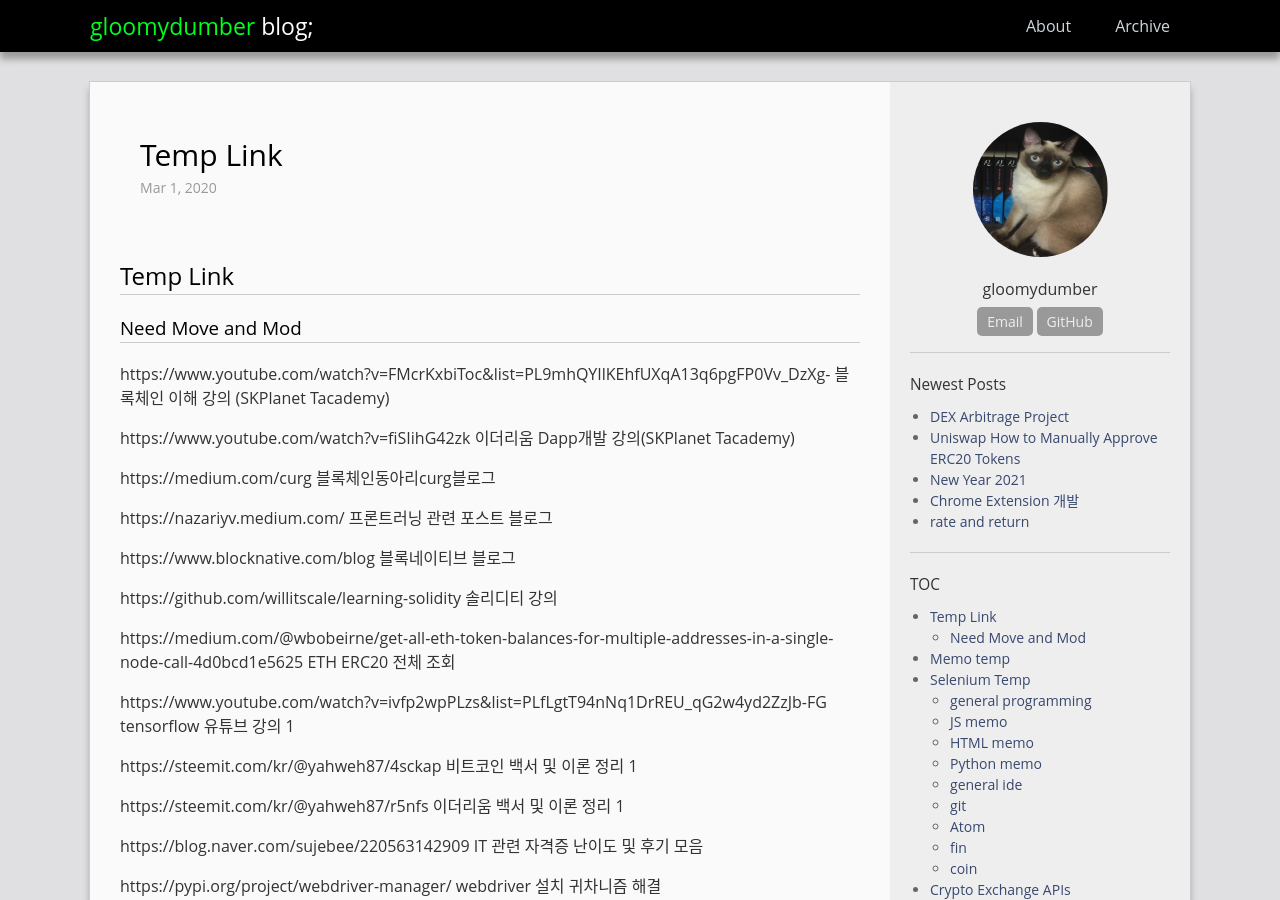
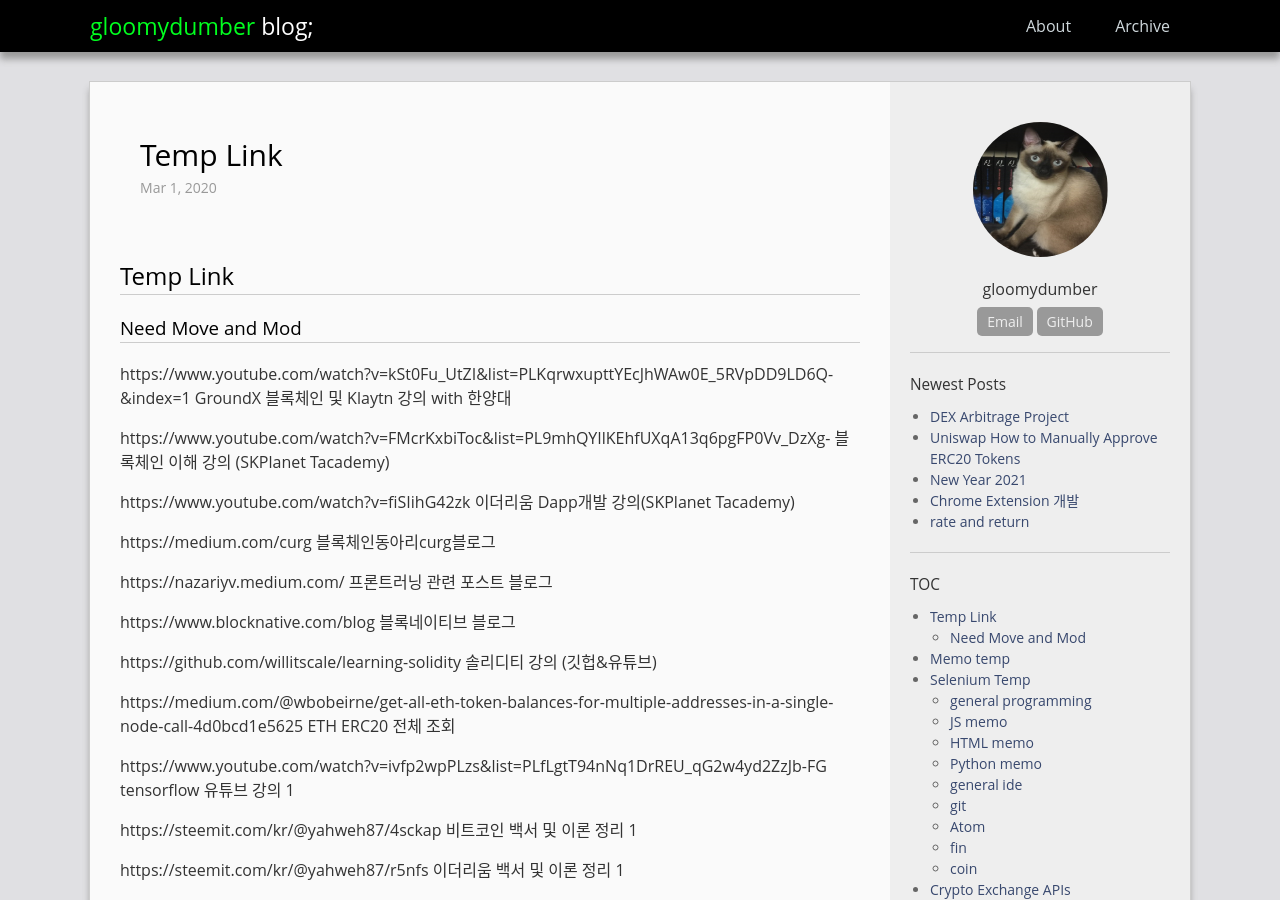
Before and after one commit to gloomydumber/copy, a Jekyll site: the page built from _posts/2020-03-01-TempLink.md, in a window 1280 px wide and 900 px high. Built offline with Jekyll 4.4.1, drawn with Linux system fonts in a browser that asks for light colours; comment, search, counter and statistics services are not loaded.

Commit message:
PostModded

```diff
--- a/_posts/2020-03-01-TempLink.md
+++ b/_posts/2020-03-01-TempLink.md
@@ -12,6 +12,8 @@ use_math: true
 
 ### Need Move and Mod
 
+https://www.youtube.com/watch?v=kSt0Fu_UtZI&list=PLKqrwxupttYEcJhWAw0E_5RVpDD9LD6Q-&index=1 GroundX 블록체인 및 Klaytn 강의 with 한양대
+
 https://www.youtube.com/watch?v=FMcrKxbiToc&list=PL9mhQYIlKEhfUXqA13q6pgFP0Vv_DzXg- 블록체인 이해 강의 (SKPlanet Tacademy)
 
 https://www.youtube.com/watch?v=fiSIihG42zk 이더리움 Dapp개발 강의(SKPlanet Tacademy)
@@ -22,7 +24,7 @@ https://nazariyv.medium.com/ 프론트러닝 관련 포스트 블로그
 
 https://www.blocknative.com/blog 블록네이티브 블로그
 
-https://github.com/willitscale/learning-solidity 솔리디티 강의
+https://github.com/willitscale/learning-solidity 솔리디티 강의 (깃헙&유튜브)
 
 https://medium.com/@wbobeirne/get-all-eth-token-balances-for-multiple-addresses-in-a-single-node-call-4d0bcd1e5625 ETH ERC20 전체 조회
 
```
